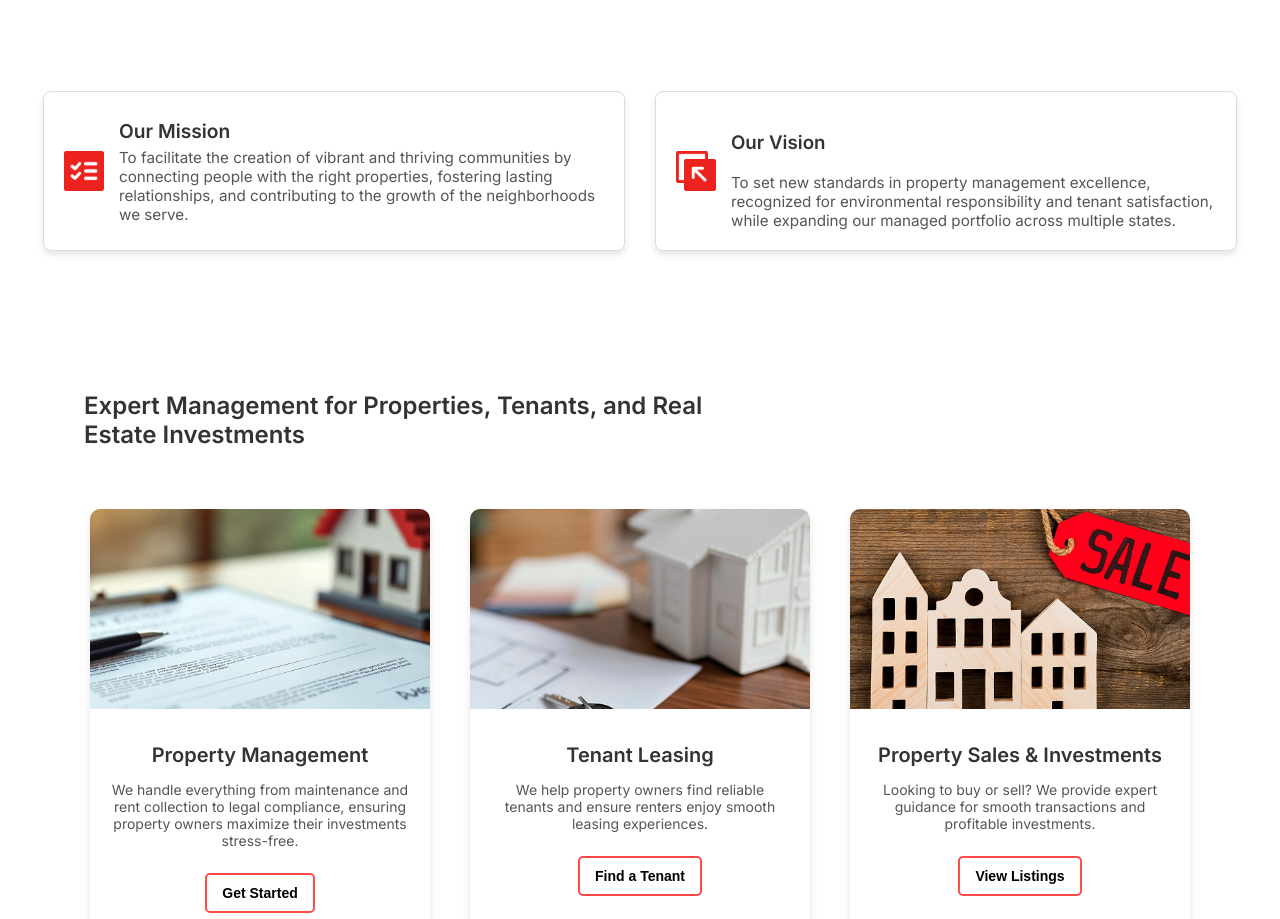
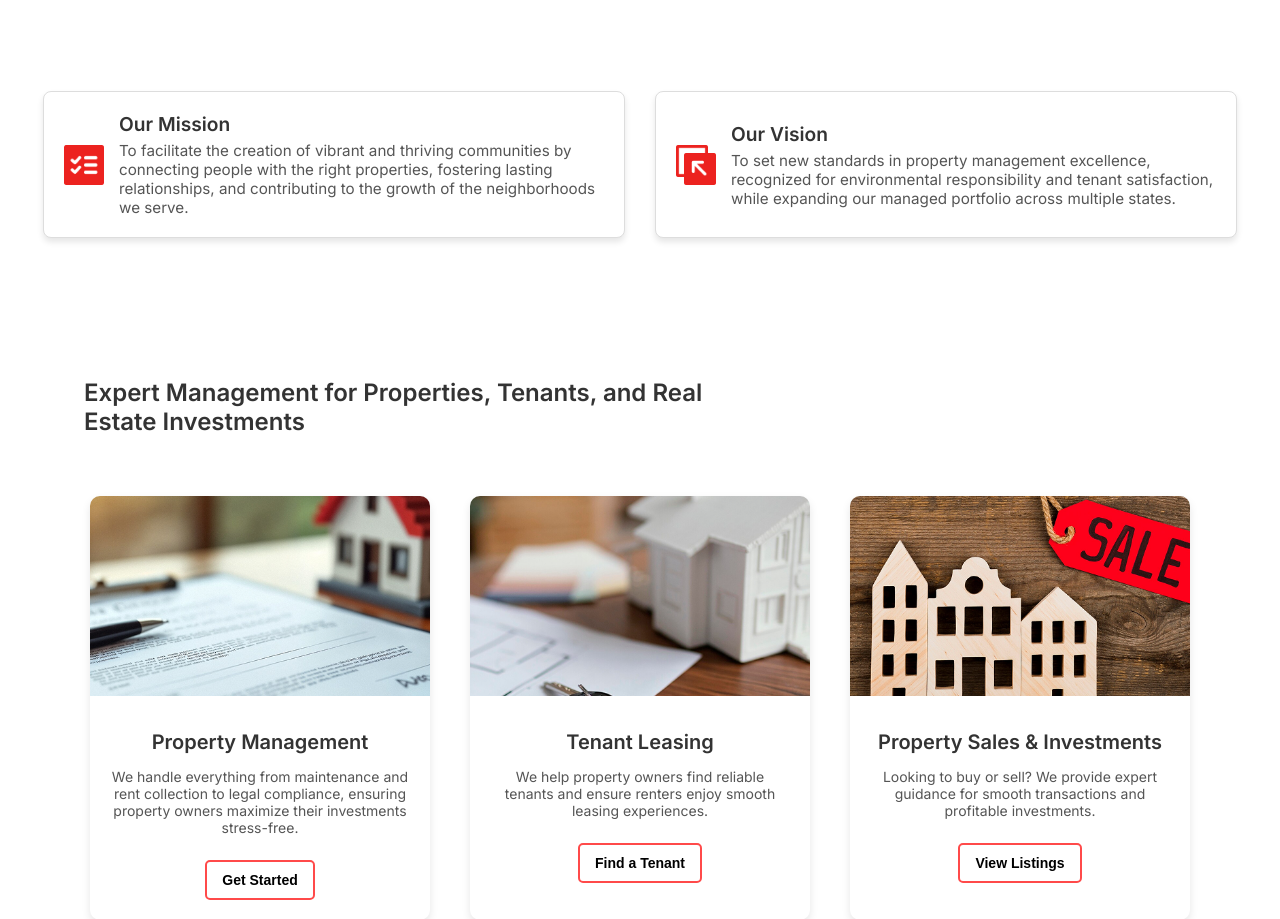
Before and after one commit to siembablessed/Morgan_Realty_Brokers, a React (Create React App) app: page / in a window 1280 px wide. Shown: the part 1300-2219 px from the top of the page. Built offline with nearby package versions, Linux system fonts and the light colour scheme.

Commit message:
fixed spaces on : mission & vission section

```diff
--- a/src/components/MissionVision.jsx
+++ b/src/components/MissionVision.jsx
@@ -19,7 +19,7 @@ const MissionVision = () => {
         <div className="carded">
           <img src={Icon2} alt="Vision Icon" className="icon" />
           <div>
-            <h3>Our Vision</h3>
+            <h3 className='cardh3'>Our Vision</h3>
             <p className='cardp'>
               To set new standards in property management excellence, recognized for
               environmental responsibility and tenant satisfaction, while expanding our
```
